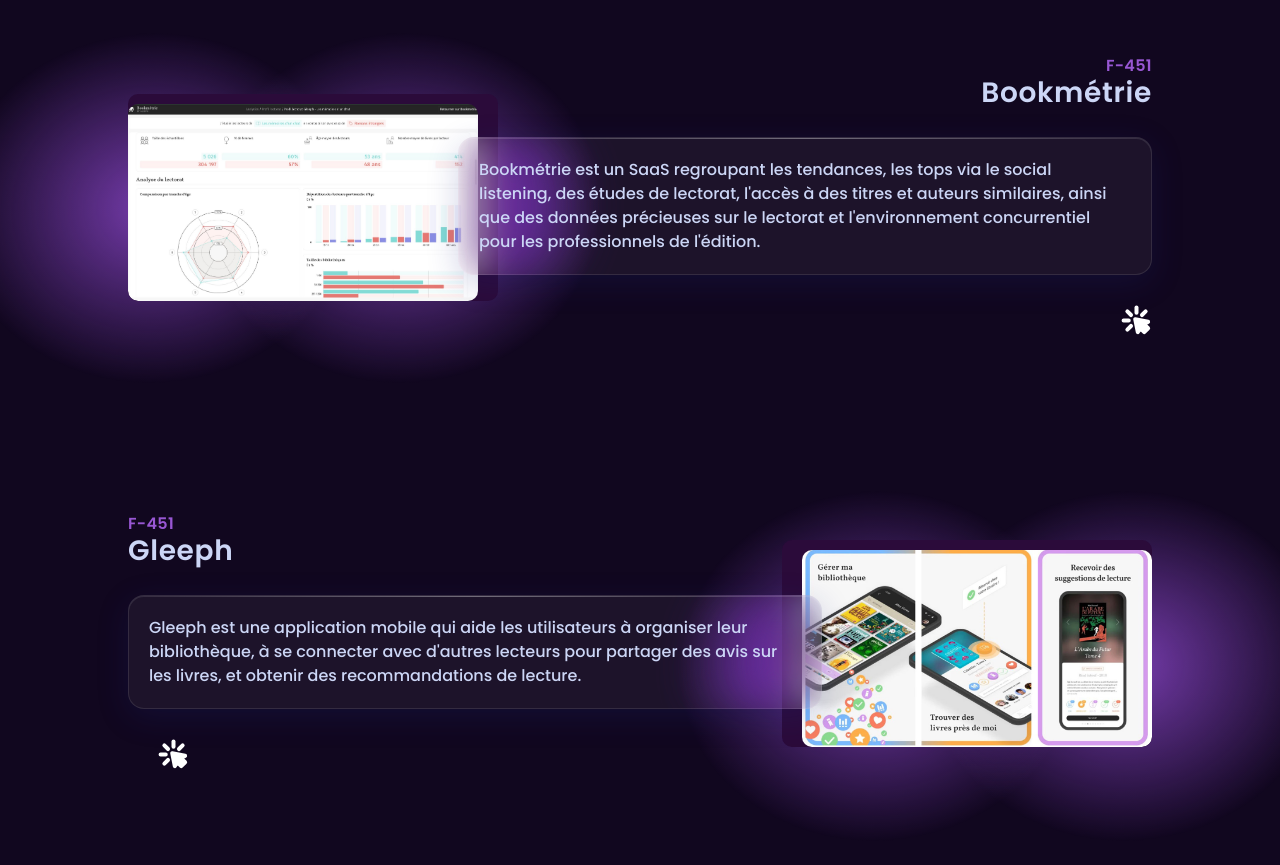
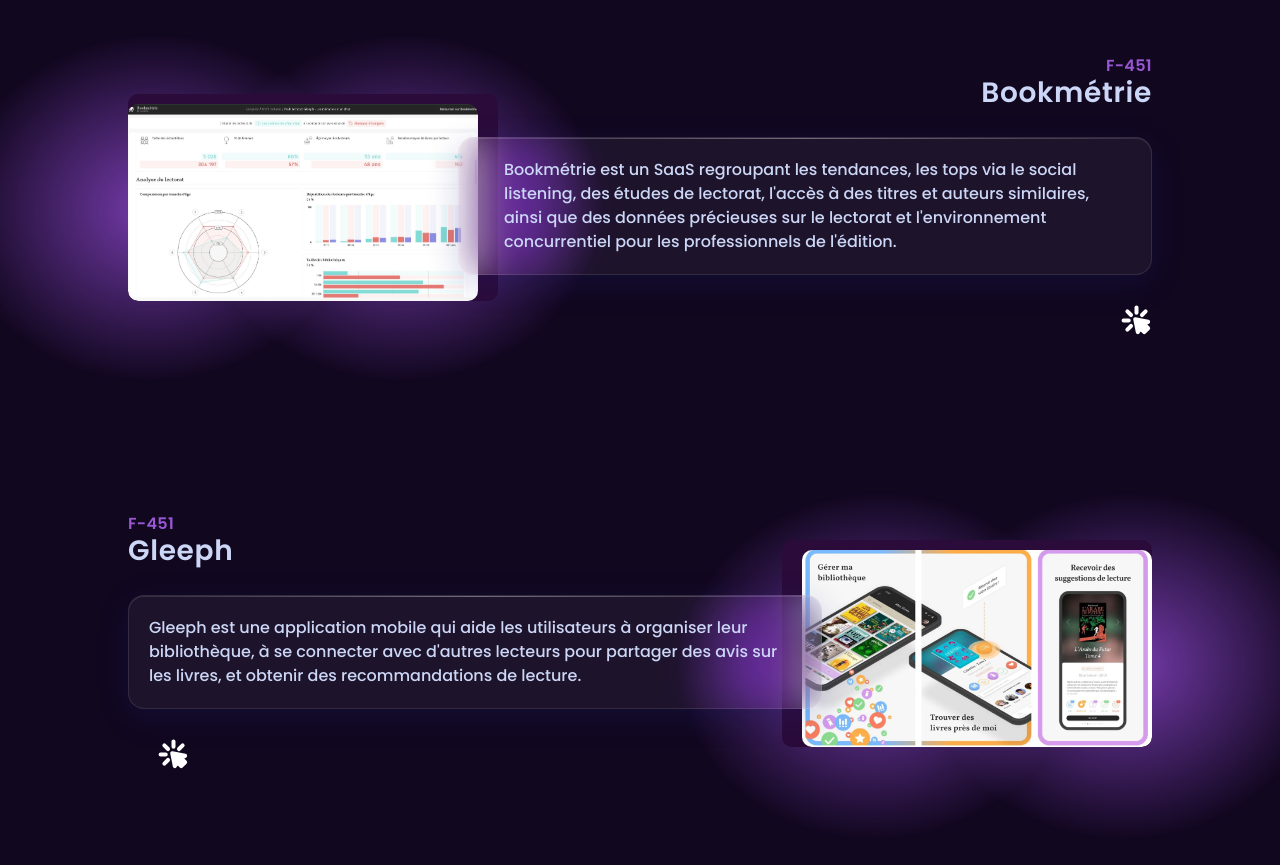
Before and after one commit to Erpriex/portfolio, a React (Create React App) app: page / in a window 1280 px wide. Shown: the part 1060-1925 px from the top of the page. Built offline with nearby package versions, Linux system fonts and the light colour scheme; a web font is replaced by a local one.

Commit message:
♿️ Fix visibility project card hover

```diff
--- a/src/styles/components/Project.module.scss
+++ b/src/styles/components/Project.module.scss
@@ -93,7 +93,7 @@
 
 .descriptionContainer {
   margin-top: 30px;
-  padding: 30px 45px 30px 35px;
+  padding: 30px 55px 30px 35px;
   border-radius: 20px;
 
   isolation: isolate;
@@ -160,7 +160,9 @@
 .descriptionContainerReverse {
   margin-left: -60px;
   margin-right: 0;
+  padding: 30px 35px 30px 65px;
   @include for-small-desktop-only {
+    padding: 20px 20px 20px 45px;
     margin-left: -40px;
     margin-right: 0;
   }
```
